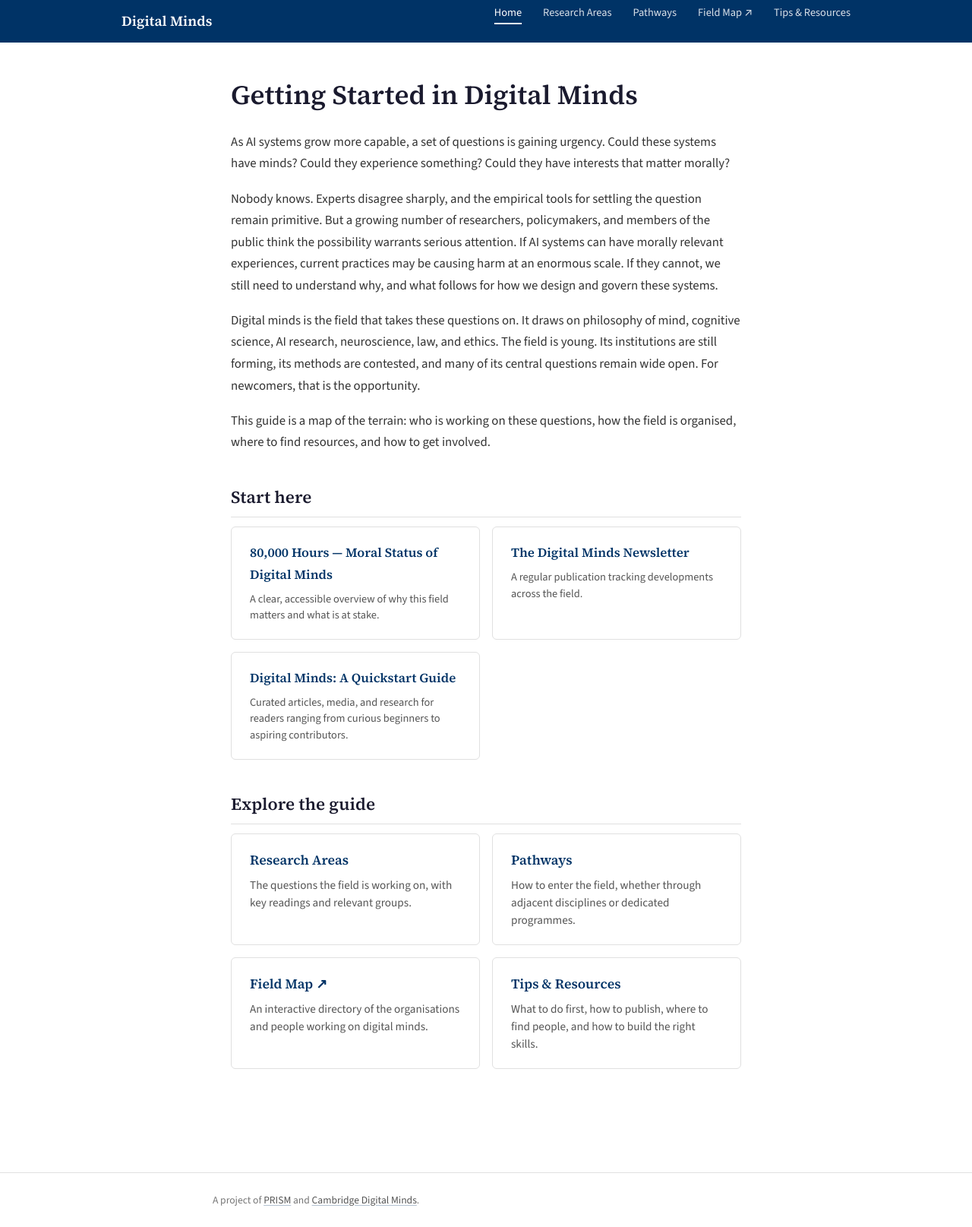
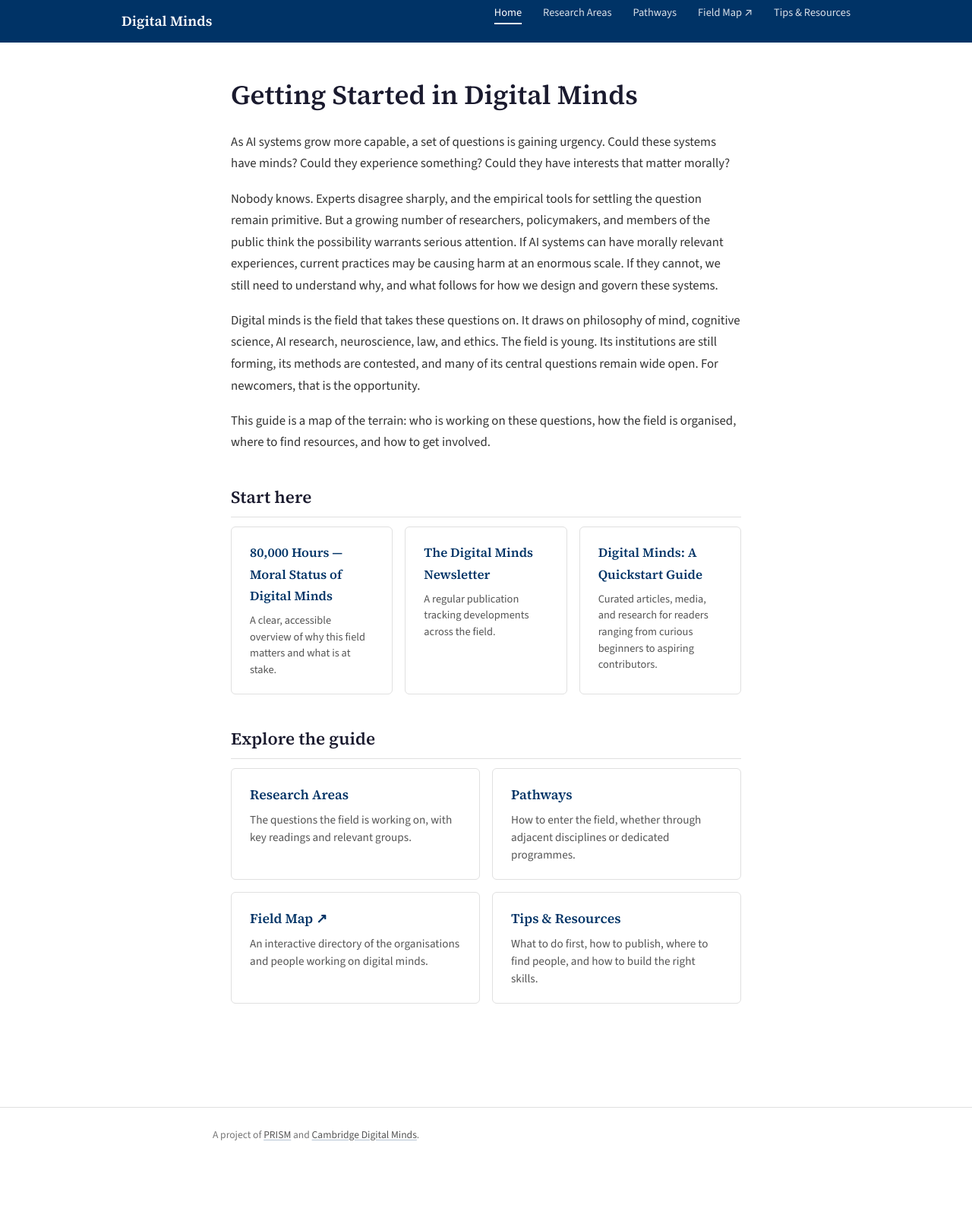
Before and after one commit to Mitchel-Alexander/getting-started-digital-minds, a Jekyll site: the page built from index.md, in a window 1280 px wide. Shown: the whole page at 76% size. Built offline with Jekyll 4.4.1, drawn with Linux system fonts in a browser that asks for light colours; after the commit the page ends 1529 px from its top, so only the background shows below that.

Commit message:
Force entry point cards into single horizontal row
Co-Authored-By: Claude Opus 4.6 <noreply@anthropic.com>

```diff
--- a/assets/css/style.css
+++ b/assets/css/style.css
@@ -188,6 +188,10 @@ em {
   margin-bottom: 1.5rem;
 }
 
+.entry-points .card-grid {
+  grid-template-columns: repeat(3, 1fr);
+}
+
 .card {
   display: block;
   padding: 1.25rem 1.5rem;
@@ -279,4 +283,8 @@ em {
   .card-grid {
     grid-template-columns: 1fr;
   }
+
+  .entry-points .card-grid {
+    grid-template-columns: 1fr;
+  }
 }
```
